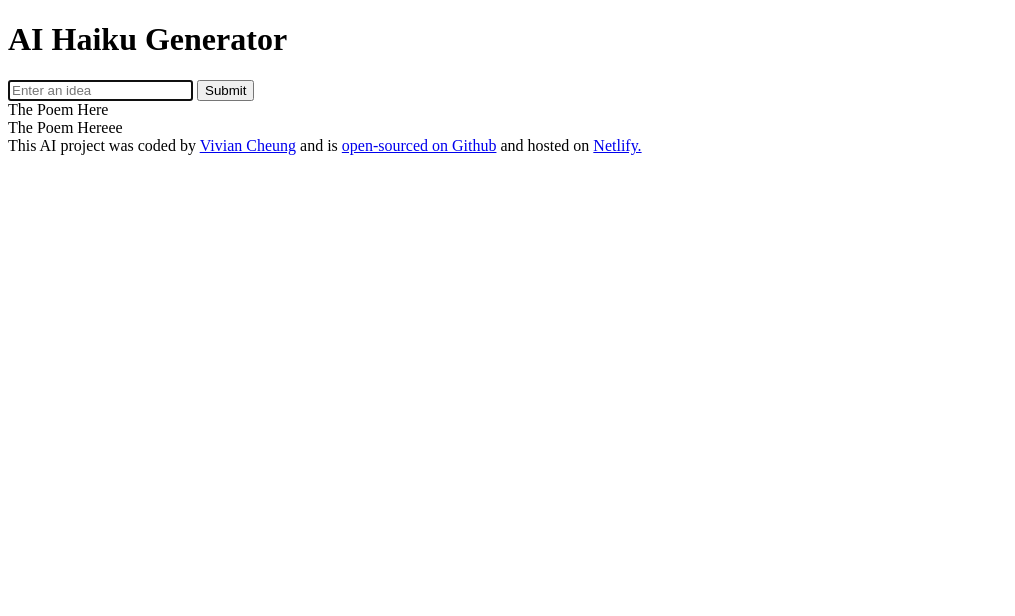
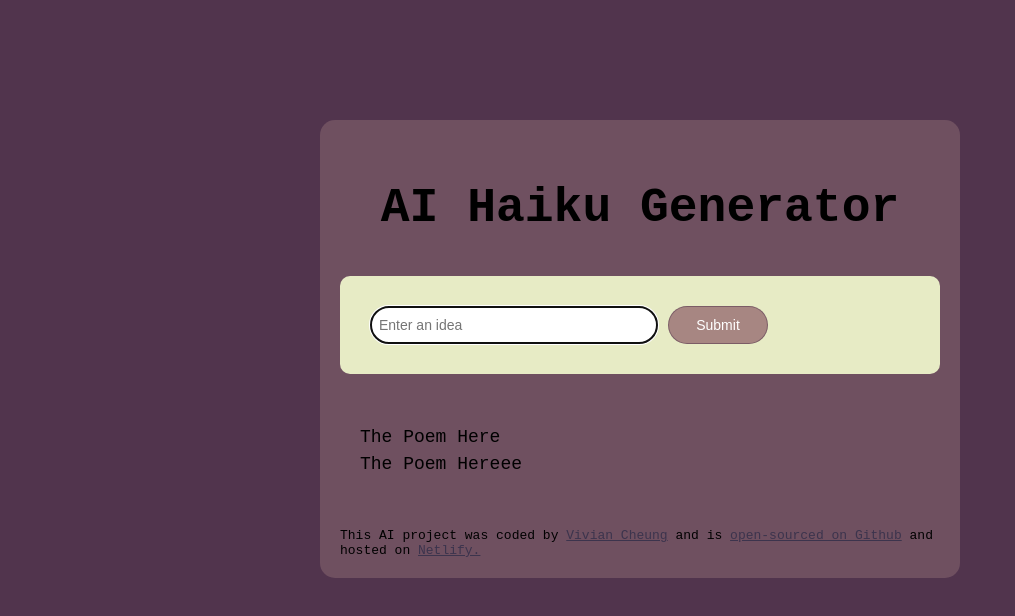
Before and after one commit to vcheungg/ai-poem-generator, a plain HTML site: page index.html in a window 1280 px wide. Shown: the whole page, without its empty margins (0-1015 px from the left). Drawn offline with Linux system fonts and the light colour scheme.

Commit message:
added html classes/styling

```diff
--- a/index.html
+++ b/index.html
@@ -7,6 +7,7 @@
     <link rel="stylesheet" href="src/style.css" />
   </head>
   <body>
+    <div class="container"
     <header>
       <h1>AI Haiku Generator</h1>
     </header>
@@ -17,11 +18,12 @@
           placeholder="Enter an idea"
           autofocus
           required
+          class="idea"
           autocomplete="off"
         />
-        <input type="submit" />
+        <input type="submit" class="submit-button" />
       </form>
-      <div>
+      <div class="poem">
         The Poem Here
         <br />
         The Poem Hereee
@@ -39,6 +41,7 @@
         Netlify.</a
       >
     </footer>
+</div>
     <script src="src/script.js"></script>
   </body>
 </html>
--- a/src/style.css
+++ b/src/style.css
@@ -0,0 +1,62 @@
+body {
+  background-color: #51344d;
+  font-family: monospace;
+}
+a {
+  color: #3c344d;
+}
+.container {
+  margin: 120px auto;
+  max-width: 600px;
+  background-color: #6f5060;
+  border-radius: 15px;
+  padding: 20px;
+}
+
+header {
+  margin-bottom: 30px;
+}
+
+h1 {
+  text-align: center;
+  font-weight: 700;
+  font-size: 48px;
+  line-height: 1.5;
+}
+
+form {
+  padding: 30px;
+  background-color: #e7ebc5;
+  border-radius: 10px;
+  display: flex;
+  margin-bottom: 30px;
+}
+
+.idea {
+  padding: 8px;
+  border: 1px solid rgba(152, 151, 136, 0.5);
+  width: 50%;
+  font-size: 14px;
+  border-radius: 50px;
+  line-height: 20px;
+  color: black;
+}
+
+.submit-button {
+  margin-left: 10px;
+  background-color: #a78682;
+  color: white;
+  border: 1px solid rgba(81, 52, 77, 0.5);
+  border-radius: 50px;
+  padding: 10px 20px;
+  width: 100px;
+  font-size: 14px;
+}
+
+.poem {
+  margin-top: 30px;
+  margin-bottom: 30px;
+  font-size: 18px;
+  padding: 20px;
+  line-height: 1.5;
+}
```
